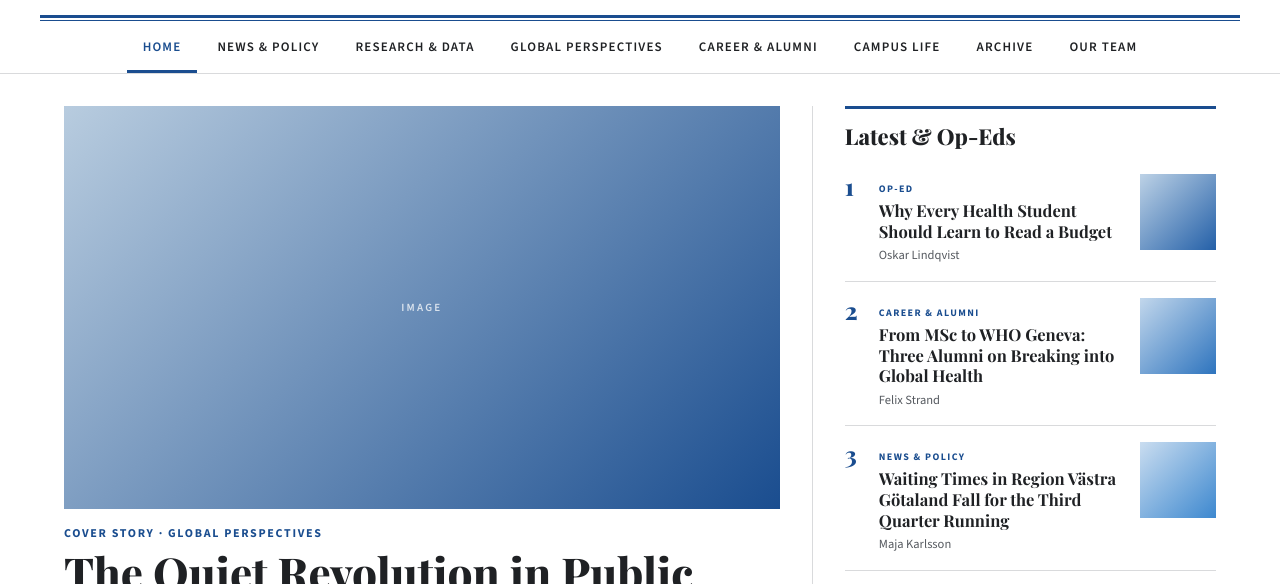
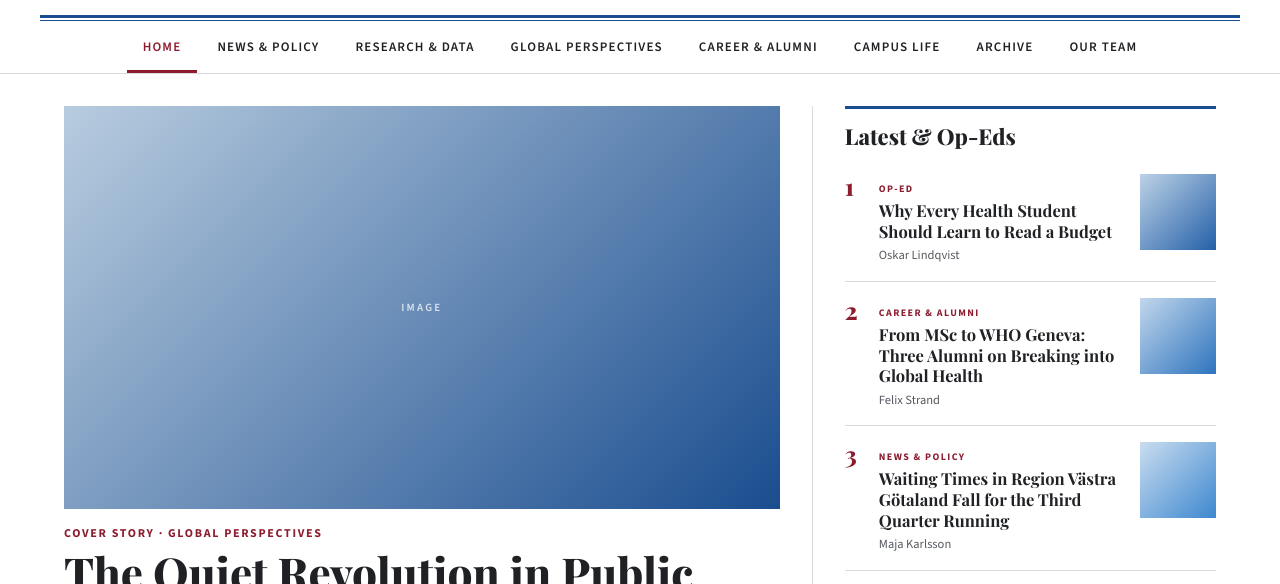
Before and after one commit to alicepg/the-determinant, an Eleventy site: page index.njk in a window 1280 px wide. Shown: the part 196-780 px from the top of the page. Built offline with nearby package versions, Linux system fonts and the light colour scheme; Eleventy itself is replaced by a stand-in of ours; files that its build step writes are made by us from their sources; a web font is replaced by a local one.

Commit message:
Blue structure + crimson accents

```diff
--- a/styles.css
+++ b/styles.css
@@ -11,7 +11,7 @@
   --rule-dark: #1A4D8F;
   --paper: #ffffff;
   --paper-tint: #f0f4f9;
-  --accent: #1A4D8F;
+  --accent: #8c1d2f;
   --serif: "Playfair Display", Georgia, "Times New Roman", serif;
   --sans: "Source Sans 3", "Inter", system-ui, -apple-system, "Segoe UI", sans-serif;
   --maxw: 1200px;
```
